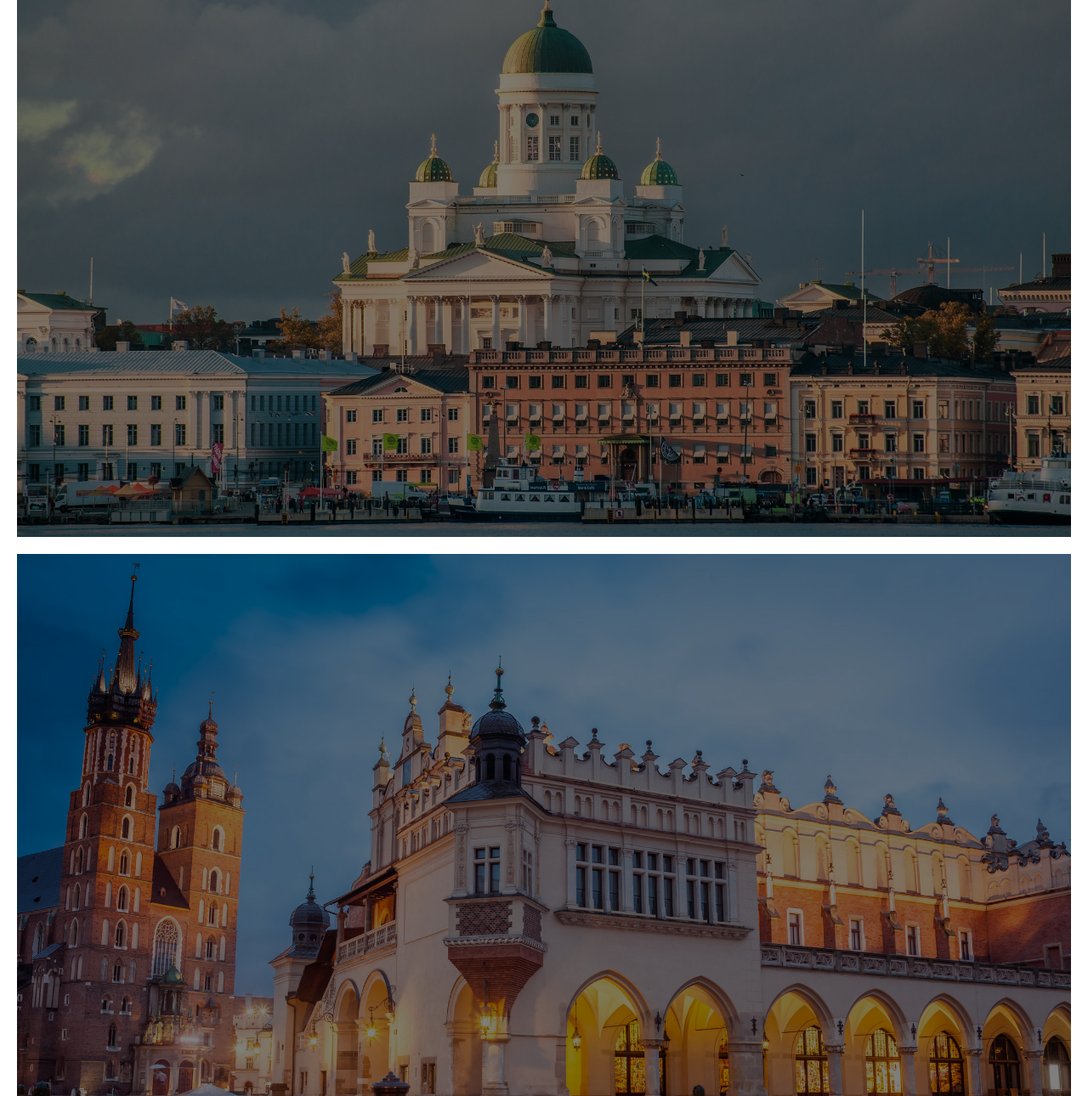
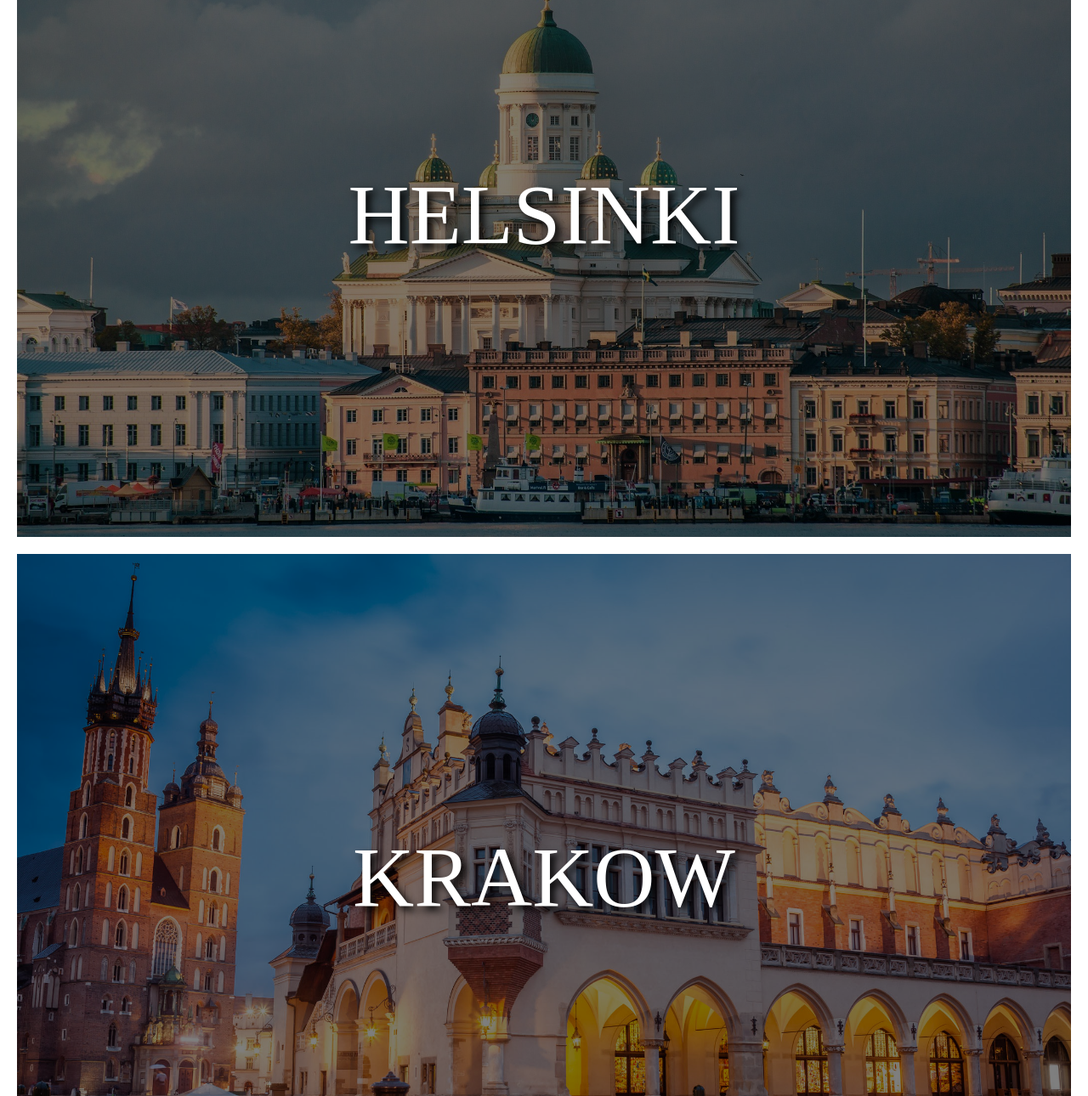
Before and after one commit to andreacontestabile/htmlcss-airbnb, a plain HTML site: page index.html in a window 1280 px wide. Shown: the part 928-2218 px from the top of the page at 85% size. Drawn offline with Linux system fonts and the light colour scheme.

Commit message:
Creazione, posizionamento ed effetto ombra nome città

```diff
--- a/css/style.css
+++ b/css/style.css
@@ -32,3 +32,14 @@
   width: 100%;
   background-color: rgba(0,0,0,0.5);
 }
+
+.city-name {
+  position: absolute;
+  top: 50%;
+  left: 50%;
+  transform: translate(-50%, -50%);
+  color: #fff;
+  font-size: 100px;
+  text-transform: uppercase;
+  text-shadow: 5px 5px 10px #000;
+}
--- a/index.html
+++ b/index.html
@@ -8,20 +8,17 @@
   <body>
     <div id="tokyo" class="city">
       <div class="overlay">
-        <div class="city-name">
-        </div>
+        <div class="city-name">Tokyo</div>
       </div>
     </div>
     <div id="helsinki" class="city">
       <div class="overlay">
-        <div class="city-name">
-        </div>
+        <div class="city-name">Helsinki</div>
       </div>
     </div>
     <div id="krakow" class="city">
       <div class="overlay">
-        <div class="city-name">
-        </div>
+        <div class="city-name">Krakow</div>
       </div>
     </div>
   </body>
```
